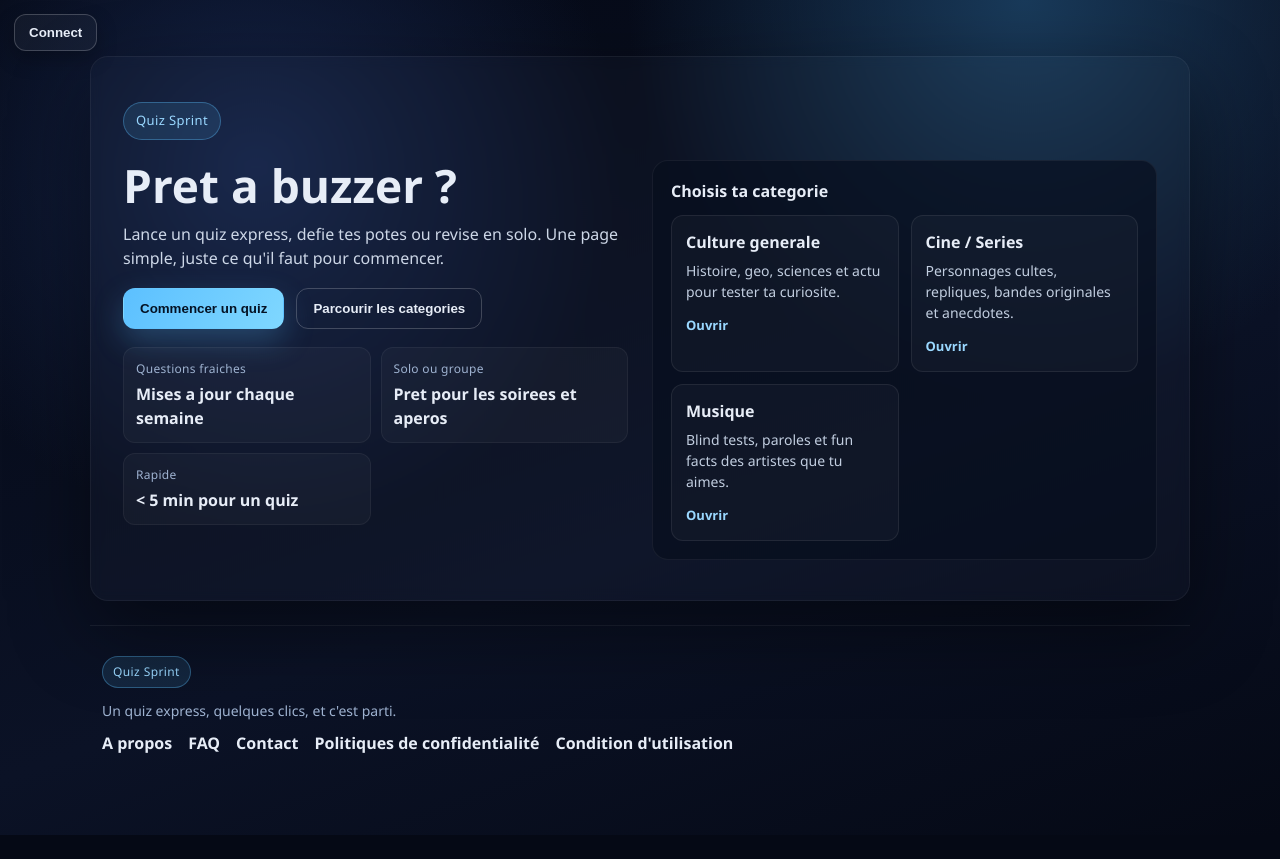
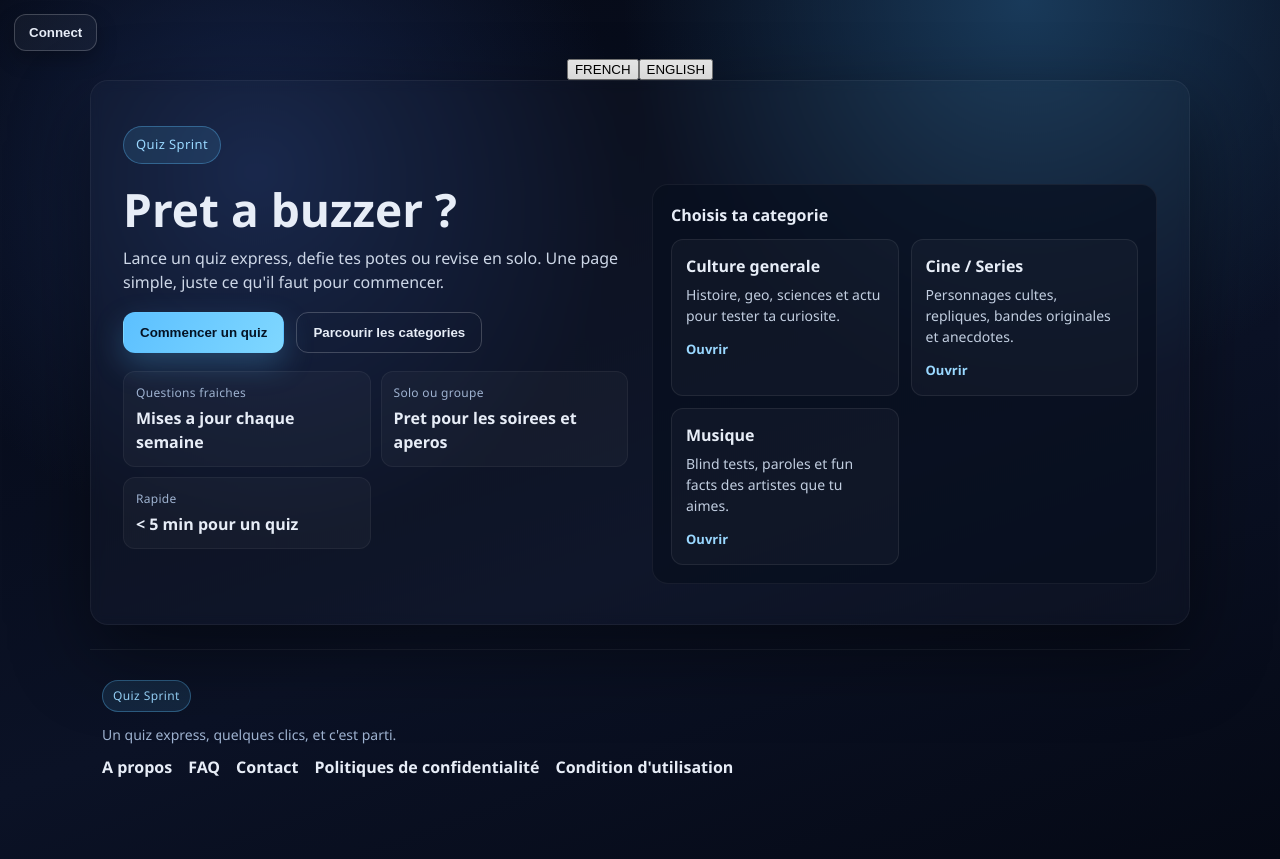
Before and after one commit to MaximePirt/Ft_Transcendance, a React (Vite) app in the folder frontend/: page / in a window 1280 px wide. Before the commit the page ends 835 px from the top, so only its background shows below. Built offline with nearby package versions, Linux system fonts and the light colour scheme.

Commit message:
Ajout d'un bouton pour changer la langue dans son fichier tsx

```diff
--- /dev/null
+++ b/frontend/src/content/LanguageSelector.tsx
@@ -0,0 +1,24 @@
+import { useTranslation } from "react-i18next"
+
+const languages = [
+    {code: "fr", lang: "FRENCH"},
+    {code: "en", lang: "ENGLISH"},
+]
+
+const LanguageSelector = () => {
+    const {i18n} = useTranslation();
+
+    const changeLng = (lang: string) => {
+        i18n.changeLanguage(lang);
+    }
+
+    return (
+        <div className="btn-lng-select">
+            {languages.map((lng) => {
+                return <button key={lng.code} onClick={() => changeLng(lng.code)}>{lng.lang}</button>;
+            })}
+        </div>
+    )
+}
+
+export default LanguageSelector;
--- a/frontend/src/i18n/index.ts
+++ b/frontend/src/i18n/index.ts
@@ -7,7 +7,6 @@ import frLang from './locales/fr/fr.json'
 i18n
   .use(initReactI18next)
   .init({
-
     resources: {
       en: {
         translation: enLang,
@@ -16,8 +15,10 @@ i18n
         translation: frLang,
       },
     },
+
     lng: "en",
     fallbackLng: "fr",
+    returnObjects:true,
 
     interpolation: {
       escapeValue: false
--- a/frontend/src/pages/Home.tsx
+++ b/frontend/src/pages/Home.tsx
@@ -2,6 +2,7 @@ import { useState } from 'react'
 import '../App.css'
 import { privacyContent, termsContent } from '../content/policies'
 import { useTranslation } from 'react-i18next';
+import LanguageSelector from './../content/LanguageSelector.tsx'
 
 const topics = [
   { title: 'Culture generale', detail: 'Histoire, geo, sciences et actu pour tester ta curiosite.' },
@@ -22,6 +23,7 @@ function HomePage() {
 
   return (
     <main className="page">
+      <LanguageSelector />
       <div className="login-bar">
         <button className="btn login" onClick={() => setShowLogin(true)}>
           {t("connect")}
```
